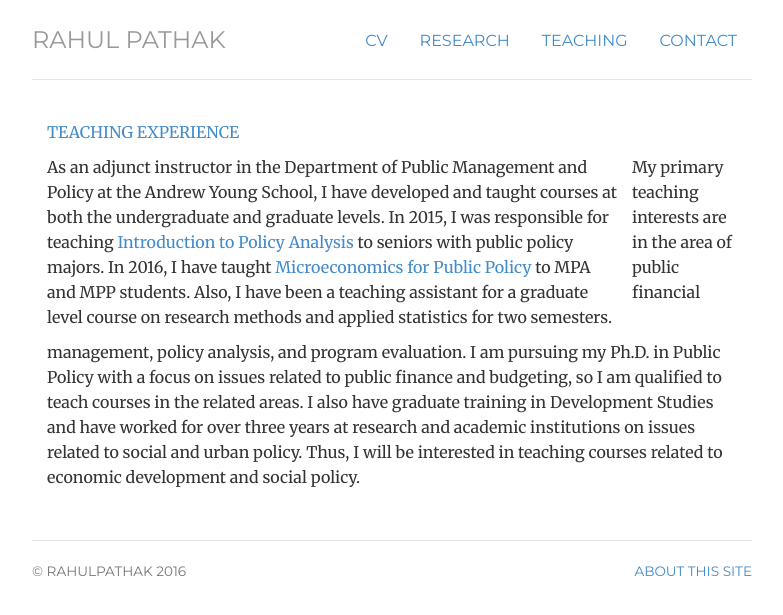
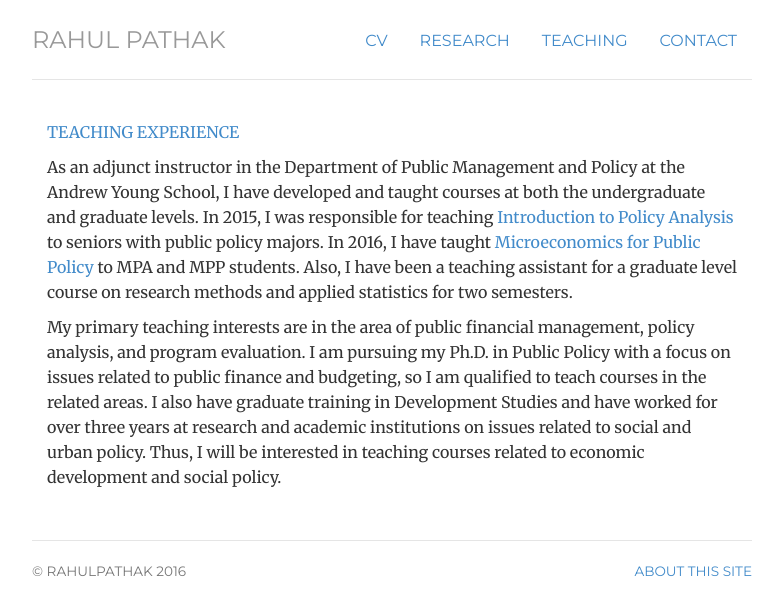
Before and after one commit to pathak-rahul/pathak-rahul.github.io, a Jekyll site: the page built from teaching/index.html, in a window 1280 px wide. Shown: the top 615 px of the page, without its empty margins (248-1031 px from the left). Built offline with Jekyll 4.4.1, drawn with Linux system fonts in a browser that asks for light colours.

Commit message:
Update index.html

```diff
--- a/teaching/index.html
+++ b/teaching/index.html
@@ -8,7 +8,7 @@
 
 <p class="text-primary">TEACHING EXPERIENCE</p>
 	</div>
-	<div itemscope itemtype="http://data-vocabulary.org/Person" class="col-sm-10">
+	<div itemscope itemtype="http://data-vocabulary.org/Person" class="col-sm-12">
 <p class-"lead"> As an adjunct instructor in the Department of Public Management and Policy at the Andrew Young School, I have developed and taught courses at both the undergraduate and graduate levels. In 2015, I was responsible for teaching <a href="/files/4061.pdf"> Introduction to Policy Analysis</a> to seniors with public policy majors. In 2016, I have taught <a href="/files/8141.pdf"> Microeconomics for Public Policy</a>  to MPA and MPP students. Also, I have been a teaching assistant for a graduate level course on research methods and applied statistics for two semesters.
 	</div>
 	<div itemscope itemtype="http://data-vocabulary.org/Person" class="col-sm-12">
```
